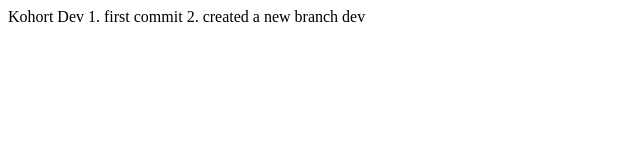
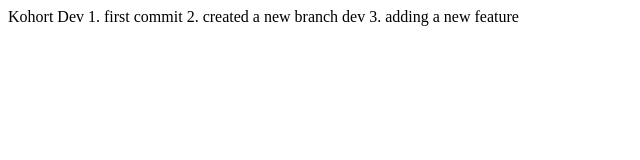
Before and after one commit to surajlifeean/aplifyPOC, a plain HTML site: page index.html in a window 1280 px wide. Shown: the whole page, without its empty margins (0-640 px from the left). Drawn offline with Linux system fonts and the light colour scheme.

Commit message:
new feature added

```diff
--- a/index.html
+++ b/index.html
@@ -12,6 +12,7 @@ Kohort Dev
 
 1. first commit
 2. created a new branch dev
+3. adding a new feature
 
 </BODY>
 
```
